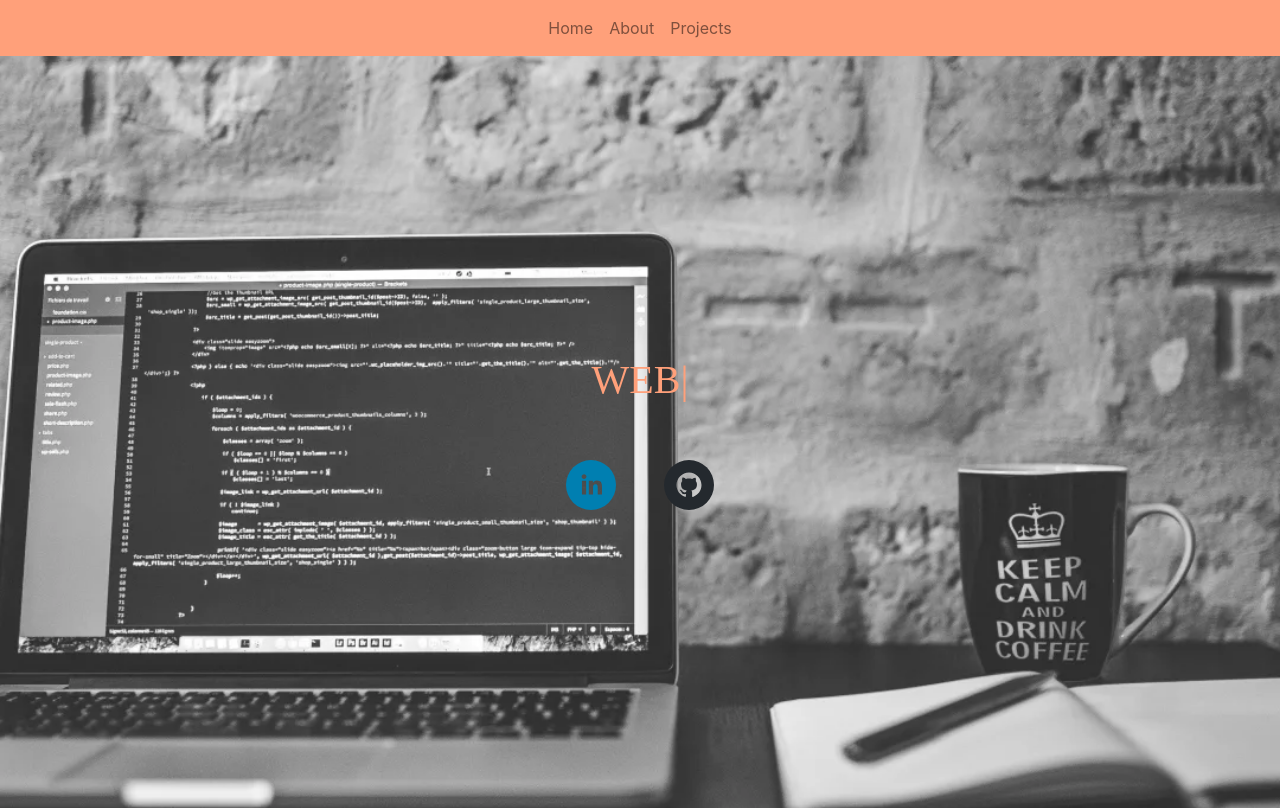
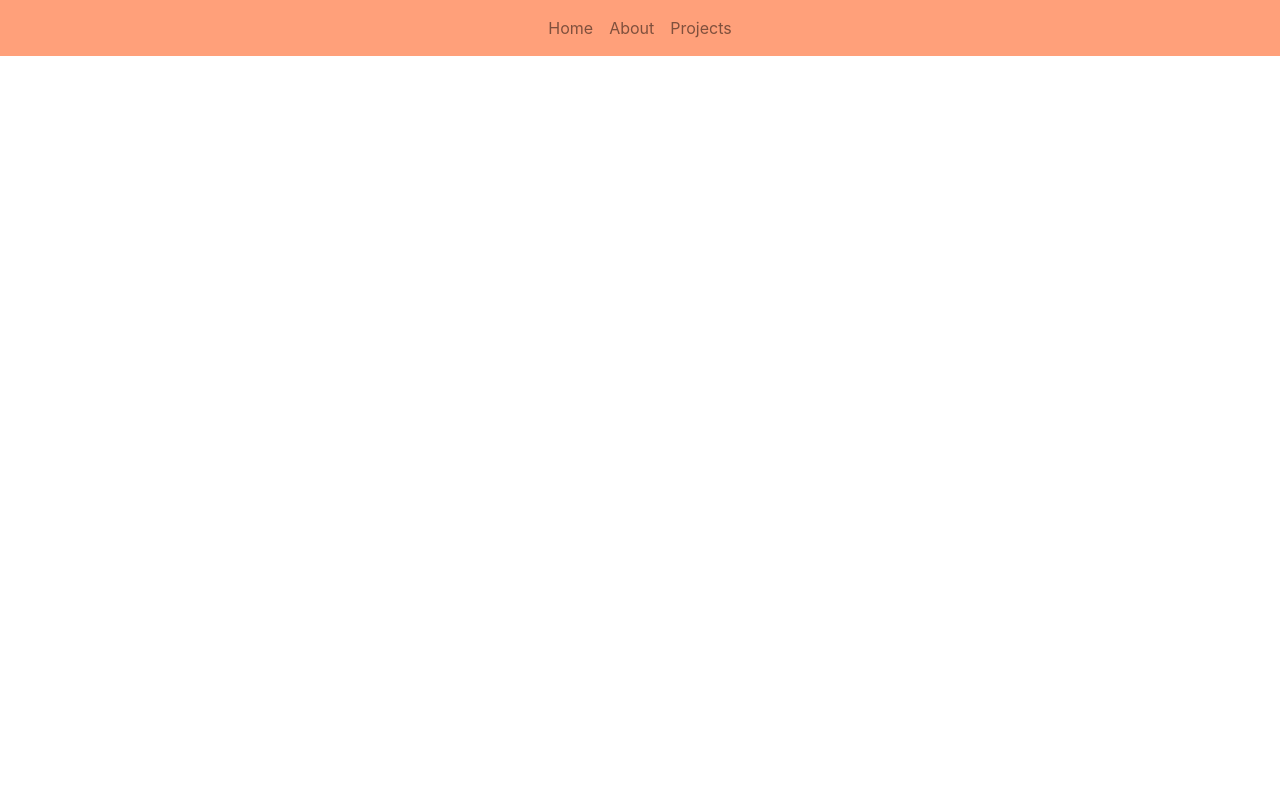
Before and after one commit to Chrisartrip921/MySite, a React (Create React App) app: page / in a window 1280 px wide. Built offline with nearby package versions, Linux system fonts and the light colour scheme.

Commit message:
testing new method

```diff
--- a/src/App.js
+++ b/src/App.js
@@ -17,9 +17,9 @@ function App() {
         <NavBar />
 
         <Switch>
-          <Route exact path="/" component={Home} />
-          <Route path="/about" component={About} />
-          <Route path="/projects" component={Projects} />
+          <Route exact path="/MySite" component={Home} />
+          <Route path="/MySite/about" component={About} />
+          <Route path="/MySite/projects" component={Projects} />
 
         </Switch>
 
```
Also changed, not shown: package.json (+7 -1 lines), 1 other file (tests, documents, lock files or other folders).
